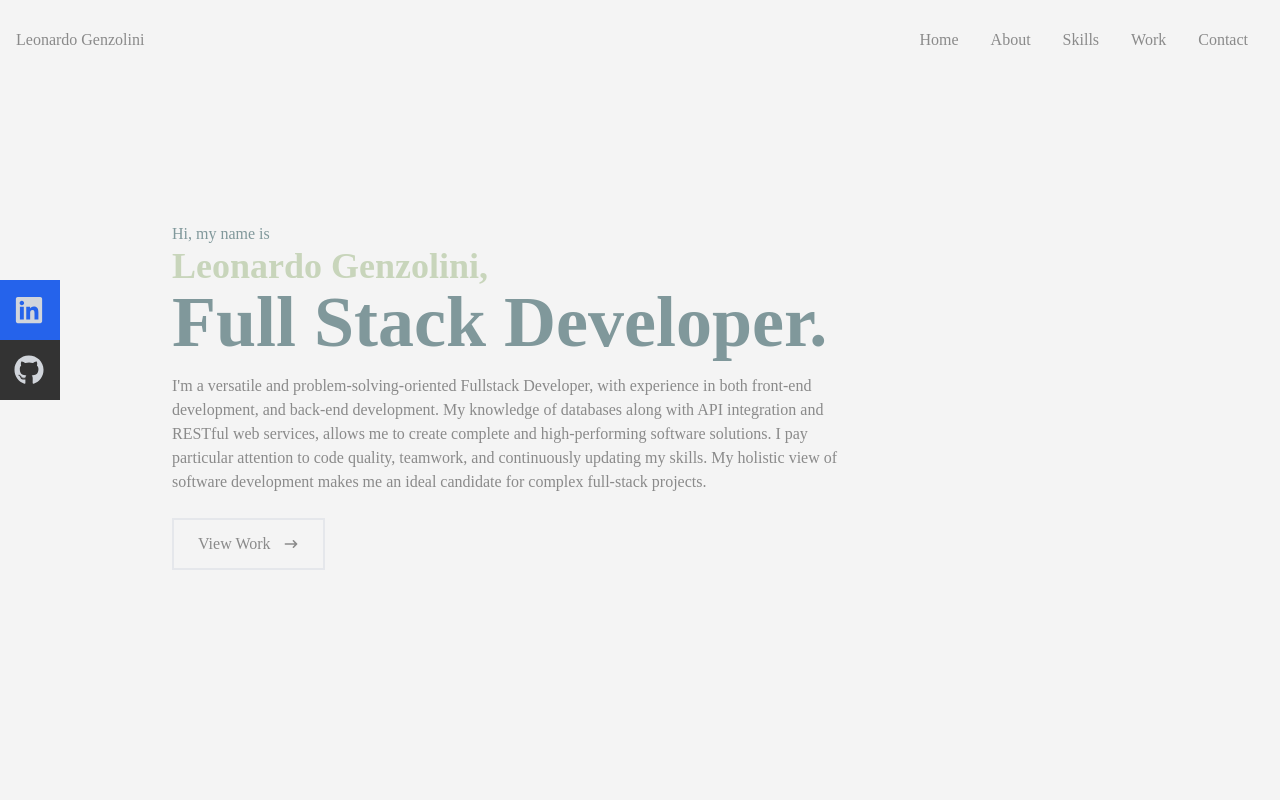
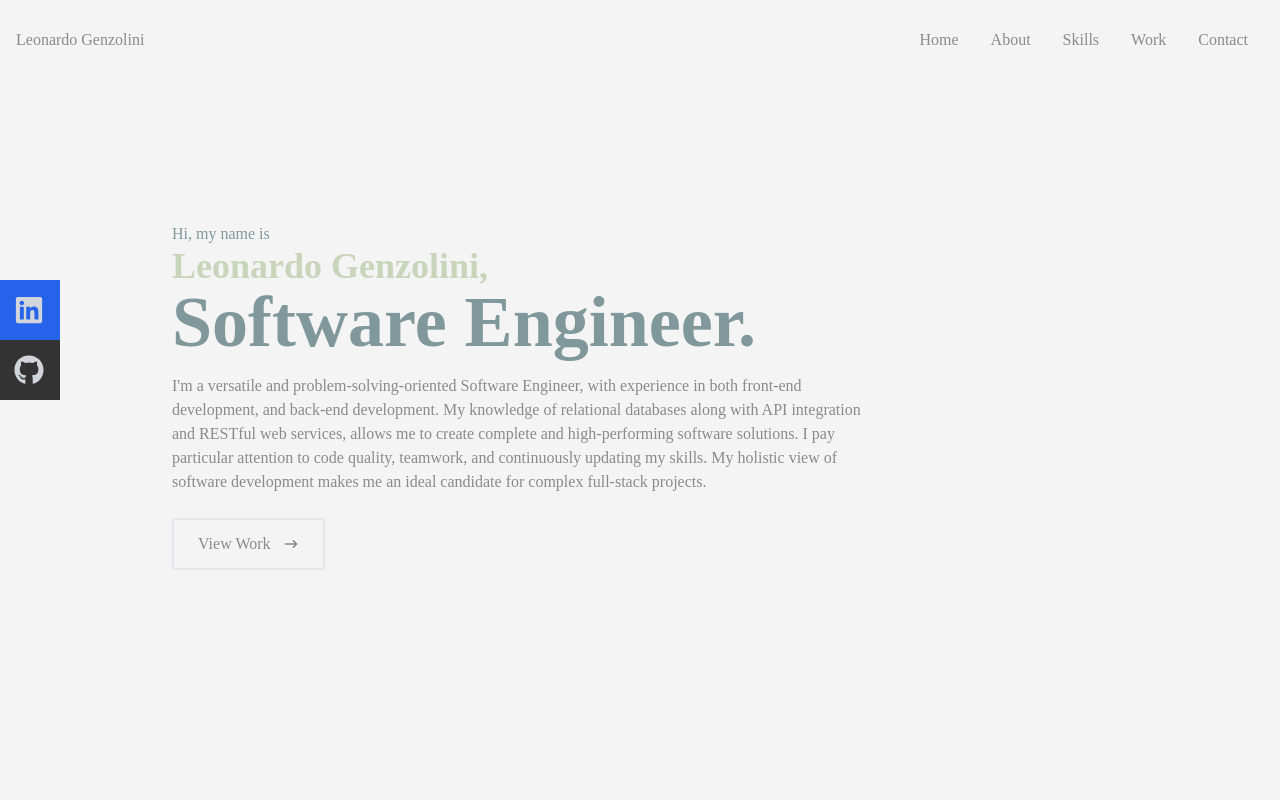
Before and after one commit to itsleonardog/portfolio-react-app, a React (Create React App) app: page / in a window 1280 px wide. Shown: the top 800 px of the page. Built offline with nearby package versions, Linux system fonts and the light colour scheme; the HTML template or start-up script is replaced by a standard one.

Commit message:
minor change

```diff
--- a/src/components/home.jsx
+++ b/src/components/home.jsx
@@ -10,10 +10,10 @@ const Home = () => {
       <div className='max-w-[1000px] mx-auto px-8 flex flex-col justify-center h-full'>
         <p className='text-[#80989B]'>Hi, my name is</p>
         <h1 className='text-4xl sm:text-7 font-bold text-[#C8D5BB]'>Leonardo Genzolini,</h1>
-        <h2 className='text-4xl sm:text-7xl font-bold text-[#80989B]'>Full Stack Developer.</h2>
-        <p className='text-[#8A8A8A] py-4 max-w-[700px]'>I'm a versatile and problem-solving-oriented Fullstack Developer,
+        <h2 className='text-4xl sm:text-7xl font-bold text-[#80989B]'>Software Engineer.</h2>
+        <p className='text-[#8A8A8A] py-4 max-w-[700px]'>I'm a versatile and problem-solving-oriented Software Engineer,
         with experience in both front-end development, and back-end development.
-        My knowledge of databases along with API integration and RESTful web services,
+        My knowledge of relational databases along with API integration and RESTful web services,
         allows me to create complete and high-performing software solutions.
         I pay particular attention to code quality, teamwork, and continuously updating my skills.
         My holistic view of software development makes me an ideal candidate for complex full-stack projects.
```
